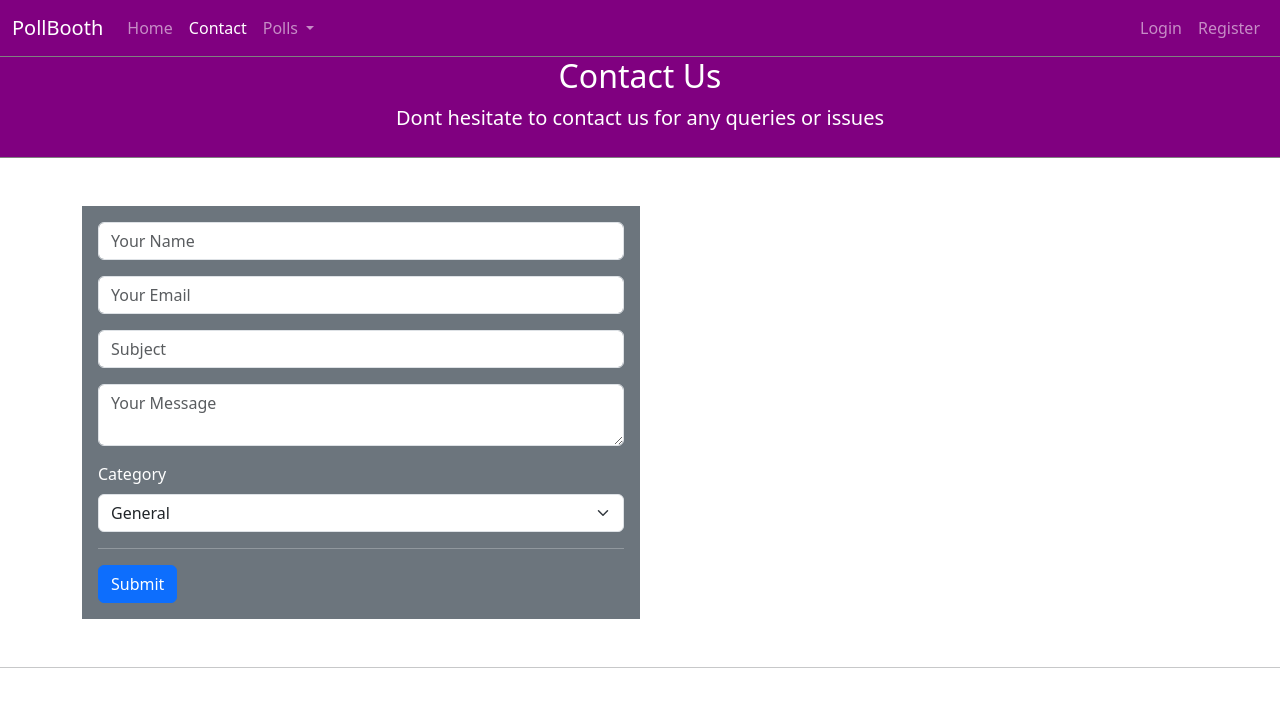
After one commit to gargshi/poll-app-django, a Django app: page /contact/ in a window 1280 px wide. The commit adds this page. Shown: the top 707 px of the page. Run offline with Django 5.2, Linux system fonts and the light colour scheme.

Commit message:
added_contact_form_logic 07062024

```diff
--- a/myPollsProject/poll/admin.py
+++ b/myPollsProject/poll/admin.py
@@ -1,5 +1,5 @@
 from django.contrib import admin
-from .models import Poll, Option, Vote
+from .models import Poll, Option, Vote, Contact
 # Register your models here.
 
 @admin.register(Poll)
@@ -13,3 +13,7 @@ class OptionAdmin(admin.ModelAdmin):
 @admin.register(Vote)
 class VoteAdmin(admin.ModelAdmin):
 	list_display = ('user', 'poll', 'option', 'voted_on')
+
+@admin.register(Contact)
+class ContactAdmin(admin.ModelAdmin):
+	list_display = ('name', 'email', 'subject', 'category')
--- /dev/null
+++ b/myPollsProject/poll/templates/contact.html
@@ -0,0 +1,56 @@
+<!DOCTYPE html>
+{% load static %}
+<html>
+	<head>
+		<meta charset="utf-8">
+		<meta name="viewport" content="width=device-width, initial-scale=1">
+		<title>poll - contact</title>
+		{% include 'navbar.html' %}
+		<script src="{% static 'js/main.js' %}"></script>
+	</head>
+	<body>
+		{% include 'messages.html' %}
+		<header class="hero d-flex justify-content-center align-items-center text-center bg-purple text-white">
+			<div class="container pad-bottom">
+				{% if request.user.is_authenticated %}
+					<h1 class="display-3 fw-bold">Welcome {{ request.user.username }}</h1>
+					{% else %}
+					<h2>Contact Us</h2>
+					<p class="lead">Dont hesitate to contact us for any queries or issues</p>
+				{% endif %}
+			</div>
+		</header>
+		<div class="container">
+			<div class="col-md-6 my-5 bg-secondary text-white p-3">
+				<form action="{% url 'contact' %}" method="post">
+					{% csrf_token %}
+					<div class="mb-3 col-12">
+						<input placeholder="Your Name" type="text" class="form-control" id="name" name="name">
+					</div>
+					<div class="mb-3">
+						<input placeholder="Your Email" type="email" class="form-control" id="email" name="email">
+					</div>
+					<div class="mb-3">
+						<input placeholder="Subject" type="text" class="form-control" id="subject" name="subject">
+					</div>
+					<div class="mb-3">
+						<textarea placeholder="Your Message" class="form-control" id="message" name="message"></textarea>
+					</div>
+					<div class="mb-3">
+						<label for="category" class="form-label">Category</label>
+						<select class="form-select" id="category" name="category">
+							<option value="general" selected>General</option>
+							<option value="suggestions">Suggestions</option>
+							<option value="complaint">Complaint</option>
+							<option value="bugs">Bugs</option>
+						</select>
+					</div>
+					<hr>
+					<button type="submit" class="btn btn-primary">Submit</button>
+				</form>
+			</div>
+		</div>
+	</body>
+	<hr>
+
+</html>
--- a/myPollsProject/poll/templates/navbar.html
+++ b/myPollsProject/poll/templates/navbar.html
@@ -28,6 +28,15 @@
 							class="nav-link"
 						{% endif %}
 						aria-current="page" href="{% url 'index' %}">Home</a>
+				</li>
+				<li class="nav-item">
+					<a
+						{% if 'contact' in request.path %}
+							class="nav-link active"
+						{% else %}
+							class="nav-link"
+						{% endif %}
+						aria-current="page" href="{% url 'contact' %}">Contact</a>
 				</li>
 				<li class="nav-item dropdown">
 					<a class="nav-link dropdown-toggle" href="#" role="button" data-bs-toggle="dropdown" aria-expanded="false">
--- a/myPollsProject/poll/urls.py
+++ b/myPollsProject/poll/urls.py
@@ -3,6 +3,7 @@ from . import views
 
 urlpatterns = [
     path('',views.index,name="index"),
+	path('contact/',views.contact,name="contact"),
 	path('createPoll/',views.createPoll,name="createPoll"),
 	path('savePoll/',views.savePoll,name="savePoll"),
 	path('viewPolls/',views.listPolls,name="listPolls"),
--- a/myPollsProject/poll/views.py
+++ b/myPollsProject/poll/views.py
@@ -1,6 +1,6 @@
 from django.shortcuts import redirect, render
 from django.db.models import Sum,F
-from .models import Poll, Option, Vote
+from .models import Poll, Option, Vote, Contact
 from django.contrib import messages
 import datetime
 import pytz
@@ -10,6 +10,22 @@ utc=pytz.timezone('UTC')
 # Create your views here.
 def index(request):
 	return render(request,'index.html')
+
+def contact(request):
+	if request.method == 'POST' and '/contact/' in request.headers['Referer']:
+		name=request.POST['name']
+		email=request.POST['email']
+		message=request.POST['message']
+		subject=request.POST['subject']
+		category=request.POST['category']
+		if email == '' or not email:
+			messages.error(request, 'Please enter valid email address.')
+		if message == '' or not message:
+			messages.error(request, 'Please enter a message.')
+		else:
+			Contact.objects.create(name=name, email=email, subject=subject, message=message, category=category)
+			messages.success(request, 'Thank you for contacting us. We will get back to you soon.')
+	return render(request,'contact.html')
 
 def createPoll(request):
 	return render(request,'createPoll.html')
```
Also changed, not shown: myPollsProject/poll/models.py (+9 -0 lines), myPollsProject/poll/migrations/0010_contact_alter_poll_poll_end.py (added).
